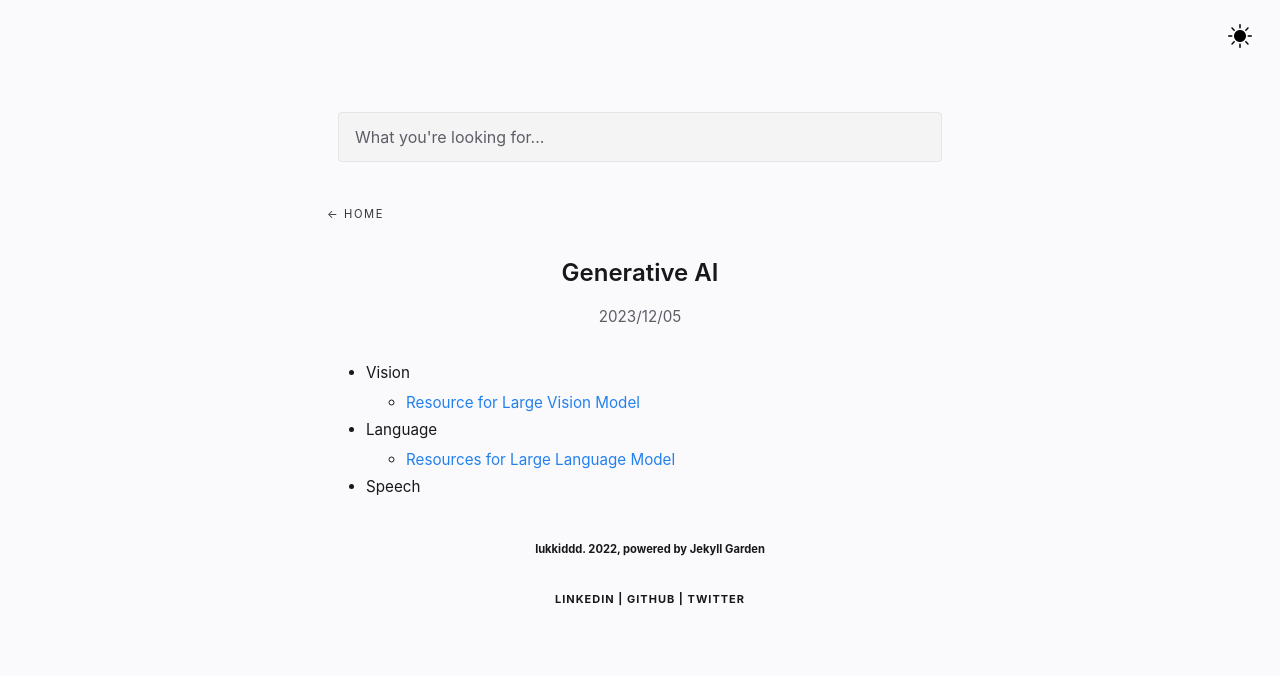
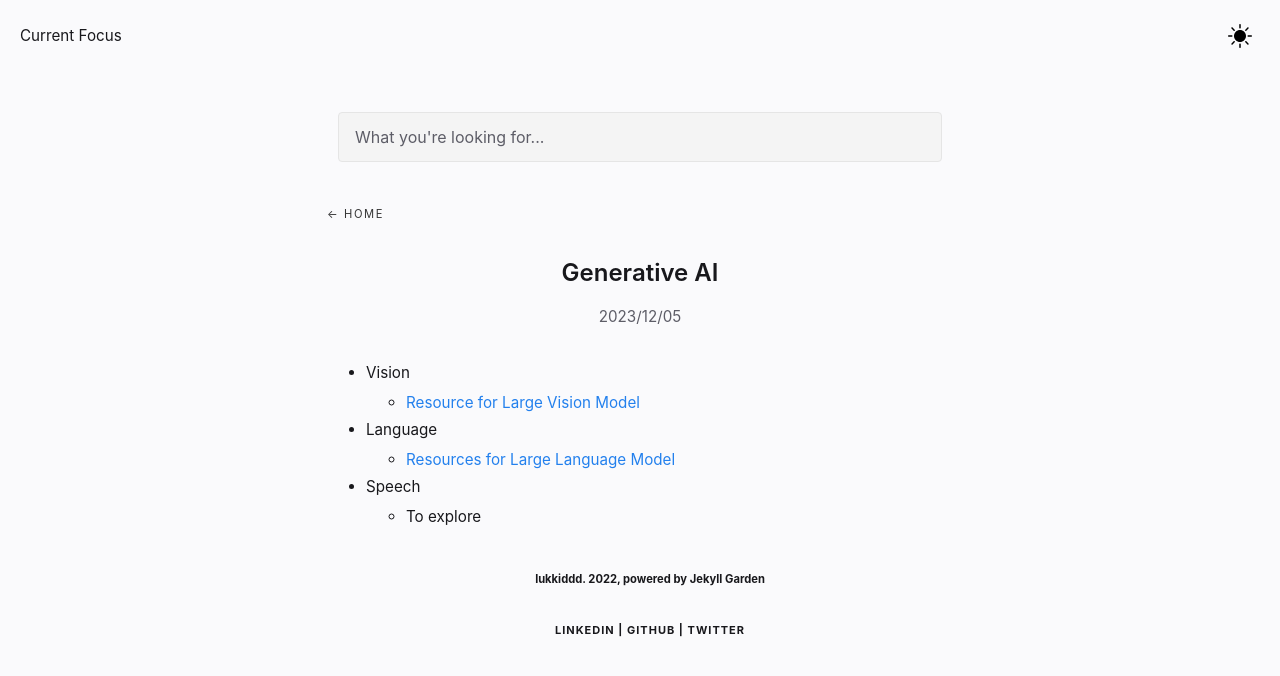
Before and after one commit to lukkiddd/lukkiddd.github.io, a Jekyll site: the page built from _notes/Public/Generative AI.md, in a window 1280 px wide. Shown: the top 676 px of the page. Built offline with Jekyll 4.4.1, drawn with Linux system fonts in a browser that asks for light colours.

Commit message:
Add menu for my current focus

```diff
--- a/_includes/Header.html
+++ b/_includes/Header.html
@@ -43,19 +43,19 @@
           </a>
         </div>
       </div>
-      <!-- <a role="button" class="navbar-burger" aria-label="menu" aria-expanded="false" data-target="navbarBasicExample">
+      <a role="button" class="navbar-burger" aria-label="menu" aria-expanded="false" data-target="navbarBasicExample">
         <span aria-hidden="true"></span>
         <span aria-hidden="true"></span>
         <span aria-hidden="true"></span>
-      </a> -->
+      </a>
     </div>
 
     <div id="navbarBasicExample" class="navbar-menu">
-      <!-- <div class="navbar-start">
-        <a href="../posts/interests"  class="navbar-item">
-          Interests
+      <div class="navbar-start">
+        <a href="../posts/focus"  class="navbar-item">
+          Current Focus
         </a>
-      </div> -->
+      </div>
       <div class="navbar-end is-hidden-mobile" onclick="modeSwitcher()" >
         <div class="navbar-item">
           <div class="buttons">
--- a/_notes/Public/Generative AI.md
+++ b/_notes/Public/Generative AI.md
@@ -9,3 +9,4 @@ date: 2023-12-05
 - Language
 	- [[Resources for Large Language Model]]
 - Speech
+	- To explore
```
Also changed, not shown: 1 other file.
